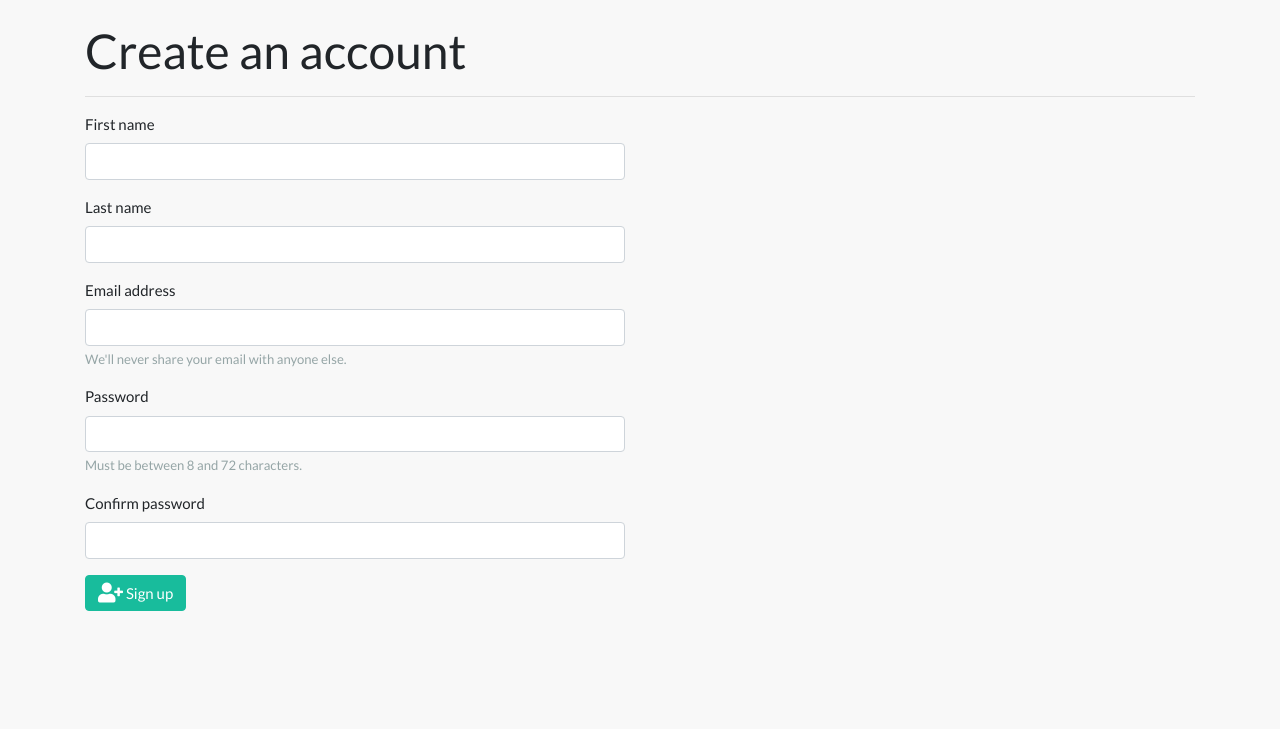
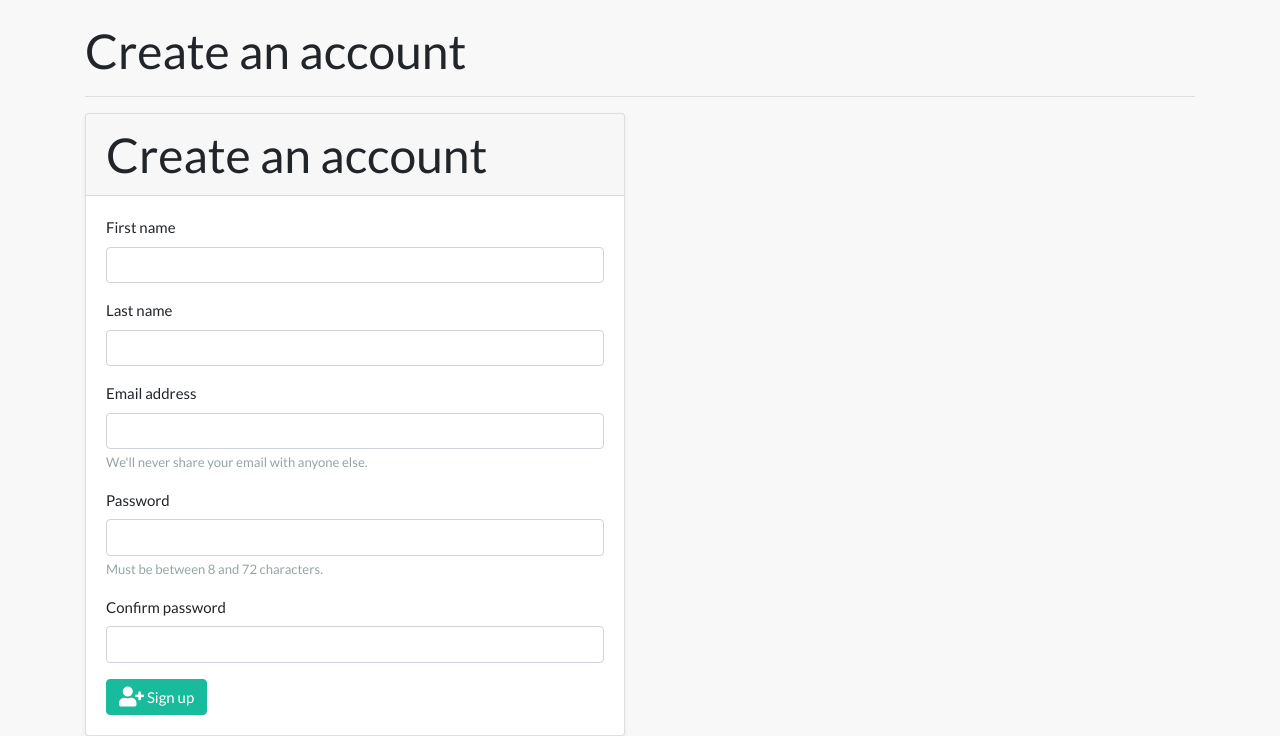
Before and after one commit to MashSoftware/diary-ui, a Flask app: page /signup in a window 1280 px wide. Shown: the part 71-807 px from the top of the page. Before the commit the page ends 682 px from the top, so only its background shows below. Run offline with Flask 2, Linux system fonts and the light colour scheme; some libraries are stand-ins or nearby versions.

Commit message:
add background image to index, sign up and log in pages

```diff
--- a/app/templates/base.html
+++ b/app/templates/base.html
@@ -23,7 +23,7 @@
     <title>{% if title %}{{ title }} | {% endif %}Childcare Diary</title>
 </head>
 
-<body style="background-color:#f8f8f8">
+<body {% if background %}style="background:url({{background}}) no-repeat center fixed; background-size: cover;"{% else %}style="background-color:#f8f8f8"{% endif %}>
     <nav class="navbar navbar-expand-md navbar-dark bg-primary">
         <div class="container">
             <a class="navbar-brand" href="{{ url_for('index') }}">Childcare Diary</a>
@@ -68,7 +68,7 @@
         {% with messages = get_flashed_messages(with_categories=true) %}
         {% if messages %}
         {% for category, message in messages %}
-        <div class="alert alert-{{category}} alert-dismissible fade show" role="alert">
+        <div class="alert alert-{{category}} alert-dismissible fade show shadow-sm" role="alert">
             {% if category == 'danger' %}
             <div class="row">
                     <div class="col-auto">
@@ -110,7 +110,7 @@
         {% endif %}
         {% endwith %}
         {% if form and form.errors %}
-        <div class="alert alert-danger" role="alert">
+        <div class="alert alert-danger shadow-sm" role="alert">
             <div class="row">
                 <div class="col-auto">
                     <i class="fas fa-exclamation-circle fa-4x"></i>
--- a/app/templates/log_in.html
+++ b/app/templates/log_in.html
@@ -2,6 +2,9 @@
 {% block content %}
 <div class="row">
     <div class="col-lg-6">
+        <div class="card shadow-sm">
+            <h1 class="card-header">Log in</h1>
+            <div class="card-body">
                 <form action="" method="post" novalidate>
                     {{ form.csrf_token }}
                     <div class="form-group">
@@ -38,4 +41,6 @@
                 </form>
             </div>
         </div>
+    </div>
+</div>
 {% endblock %}
--- a/app/templates/sign_up.html
+++ b/app/templates/sign_up.html
@@ -2,6 +2,9 @@
 {% block content %}
 <div class="row">
     <div class="col-lg-6">
+        <div class="card shadow-sm">
+            <h1 class="card-header">Create an account</h1>
+            <div class="card-body">
                 <form action="" method="post" novalidate>
                     {{ form.csrf_token }}
                     <div class="form-group">
@@ -65,4 +68,6 @@
                 </form>
             </div>
         </div>
+    </div>
+</div>
 {% endblock %}
```
Also changed, not shown: app/static/img/susan-holt-simpson-799094-unsplash.jpg (added). Lines whose indentation alone changed are shown as unchanged.
